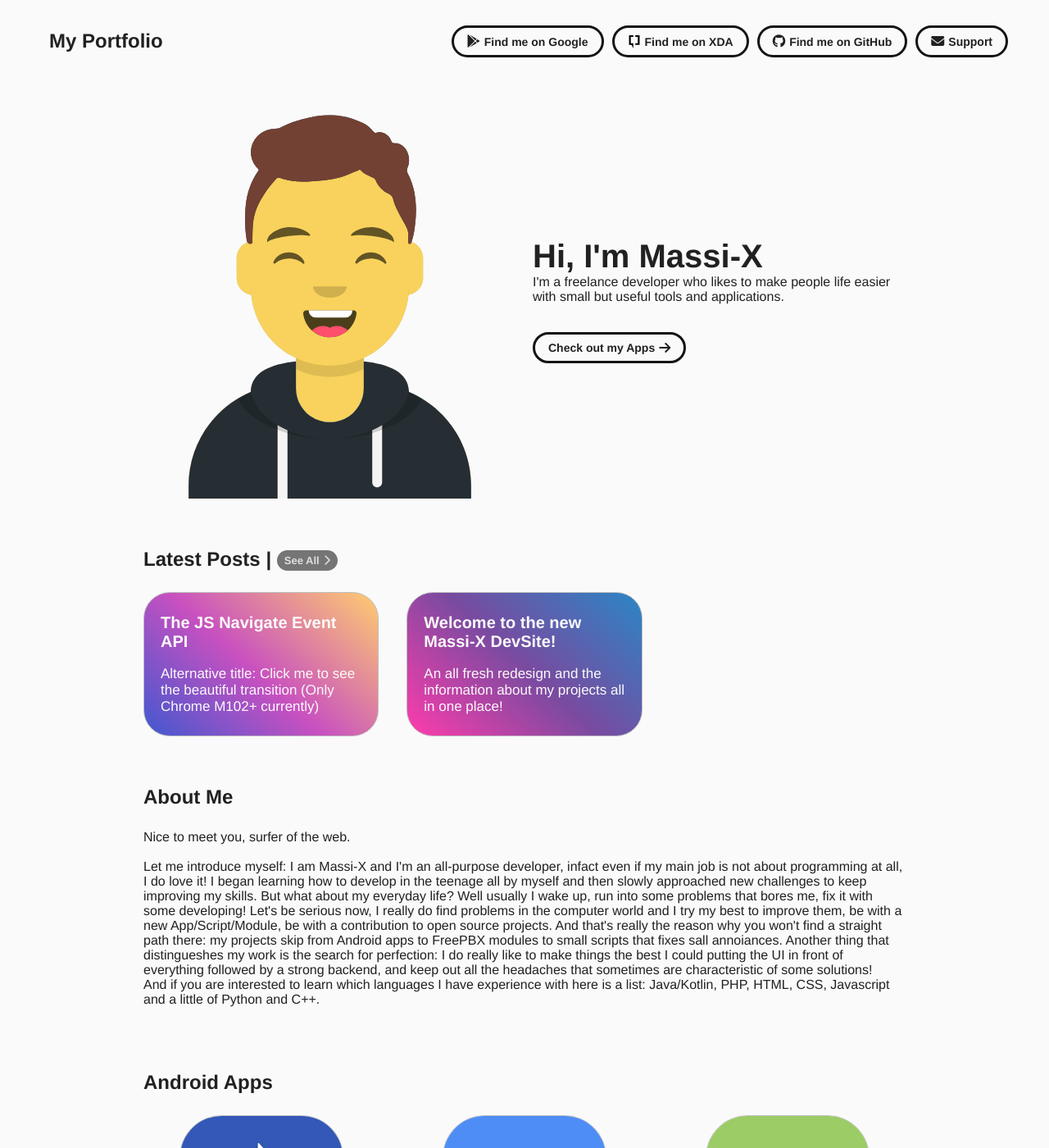
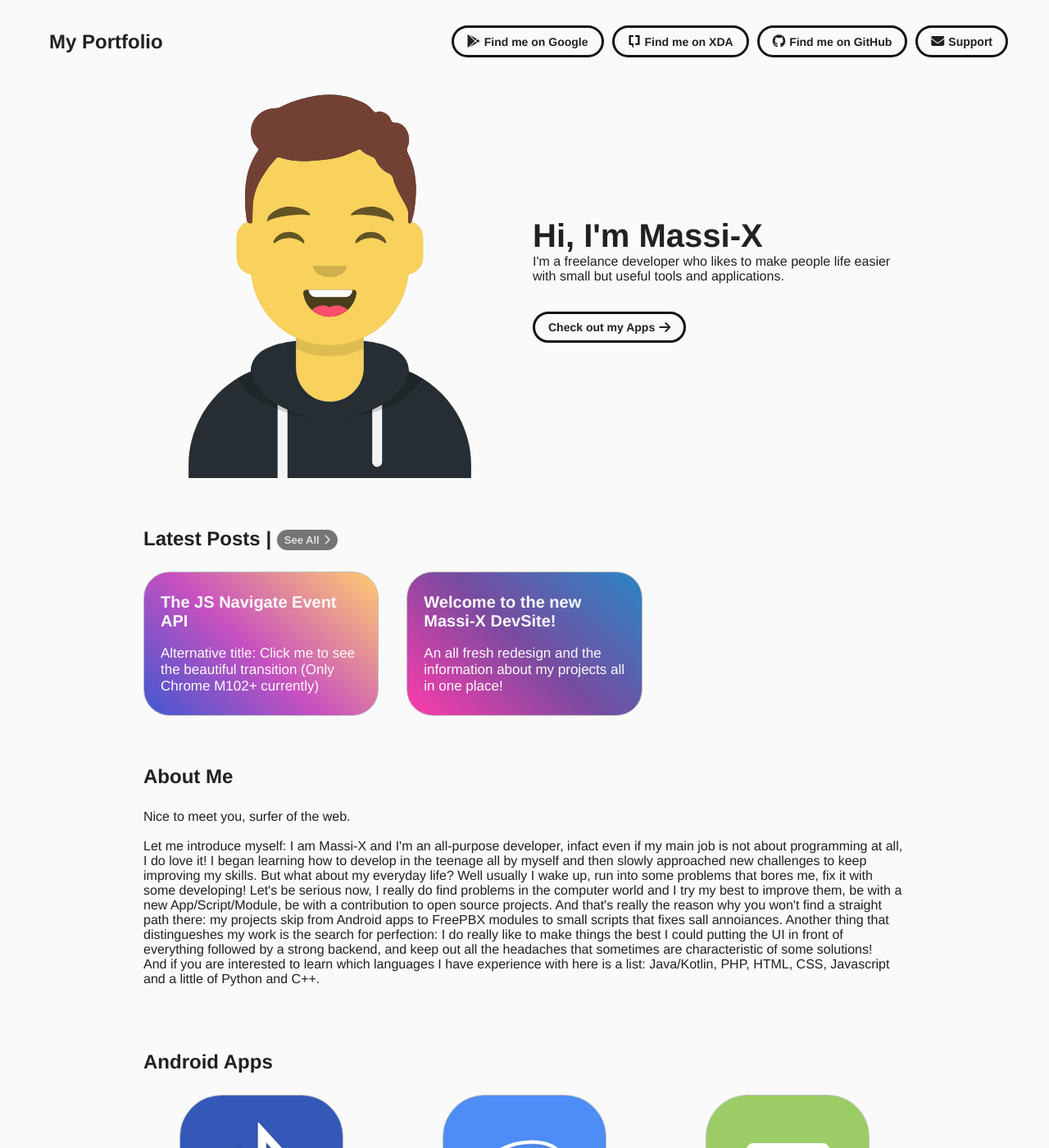
Before and after one commit to Massi-X/massi-x.github.io, a Jekyll site: the page built from index.html, in a window 1280 px wide and 1400 px high. Shown: the whole window at 82% size. Built offline with Jekyll 4.4.1, drawn with Linux system fonts in a browser that asks for light colours.

Commit message:
Fixed margins and paddings (again...)

```diff
--- a/_includes/head.html
+++ b/_includes/head.html
@@ -15,7 +15,7 @@
 	<link rel="icon" type="image/png" sizes="16x16" href="/assets/images/favicon-16x16.png">
 	<link rel="mask-icon" href="/assets/images/safari-pinned-tab.svg" color="#5199e5">
 
-	<link rel="stylesheet" href="/assets/css/style.css?v=1.3.3">
+	<link rel="stylesheet" href="/assets/css/style.css?v=1.3.4">
 	<link rel="stylesheet" href="/assets/fontawesome/css/fontawesome.min.css">
 	<link rel="stylesheet" href="/assets/fontawesome/css/brands.min.css">
 	<link rel="stylesheet" href="/assets/fontawesome/css/solid.min.css">
--- a/assets/css/style.scss
+++ b/assets/css/style.scss
@@ -193,7 +193,7 @@ p {
 	display: flex;
 	flex-direction: column;
 	//Move up the same height as navbar
-	margin-top: calc(var(--navbar-noshrink) * -1);
+	padding-top: var(--navbar-noshrink);
 	opacity: 0;
 	transition: opacity .1s ease, transform .4s ease;
 }
@@ -230,14 +230,14 @@ p {
 
 #footer,
 .content {
-	margin: 120px 20vw 0;
+	margin: 0 20vw 0;
 }
 
 @media only screen and (max-width: 2100px) {
 
 	#footer,
 	.content {
-		margin: 120px 16vw 0;
+		margin: 0 16vw 0;
 	}
 }
 
@@ -245,7 +245,7 @@ p {
 
 	#footer,
 	.content {
-		margin: 120px 175px 0;
+		margin: 0 175px 0;
 	}
 }
 
@@ -253,7 +253,7 @@ p {
 
 	#footer,
 	.content {
-		margin: 92px 75px 0;
+		margin: 0 75px 0;
 	}
 }
 
@@ -261,7 +261,7 @@ p {
 
 	#footer,
 	.content {
-		margin: 92px 50px 0;
+		margin: 0 50px 0;
 	}
 }
 
@@ -269,7 +269,7 @@ p {
 
 	#footer,
 	.content {
-		margin: 92px 20px 0;
+		margin: 0 20px 0;
 	}
 }
 
@@ -812,14 +812,17 @@ html.swal2-height-auto {
 ************************************ Header *************************************
 /********************************************************************************/
 #navbar {
-	position: relative;
+	position: fixed;
 	//according to circle and popups
 	z-index: 800;
-	height: var(--navbar-shrinked);
+	height: var(--navbar-noshrink);
 }
 
 #navbar>#breadcumb {
 	overflow: hidden;
+}
+
+#navbar[class*="shrinked"]>#breadcumb {
 	height: var(--navbar-shrinked);
 }
 
@@ -921,7 +924,6 @@ html.swal2-height-auto {
 
 @media only screen and (min-width: 1024px) {
 	#navbar {
-		position: fixed;
 		width: 100%;
 		left: 0;
 		top: 0;
@@ -936,6 +938,7 @@ html.swal2-height-auto {
 	}
 
 	#navbar.shrinked {
+		height: var(--navbar-shrinked);
 		border-bottom: 1px solid var(--navbar-border);
 		background-color: var(--navbar-bg);
 		backdrop-filter: blur(10px);
@@ -984,6 +987,7 @@ html.swal2-height-auto {
 
 @media only screen and (max-width: 1023px) {
 	#navbar>#breadcumb {
+		height: var(--navbar-noshrink);
 		top: 0;
 		font-size: 20px;
 	}
@@ -995,10 +999,6 @@ html.swal2-height-auto {
 		left: 0;
 		display: flex;
 		align-items: center;
-	}
-
-	#navbar:not([class*="shrinked"])>#breadcumb {
-		height: var(--navbar-noshrink);
 	}
 
 	#navbar.shrinked>#breadcumb {
@@ -1111,10 +1111,6 @@ html.swal2-height-auto {
 	gap: 60px;
 }
 
-#index.content {
-	margin-top: 225px;
-}
-
 #index .blog-card {
 	user-select: none;
 	border-radius: 2em;
@@ -1146,17 +1142,7 @@ html.swal2-height-auto {
 	background-image: linear-gradient(43deg, #FAD961 0%, #ffb388 50%, #fff5d3 100%);
 }
 
-@media only screen and (max-width: 1600px) {
-	#index.content {
-		margin-top: 225px;
-	}
-}
-
 @media only screen and (max-width: 1023px) {
-	#index.content {
-		margin-top: 100px;
-	}
-
 	#index .blog-card {
 		text-align: center;
 		justify-content: center;
```
